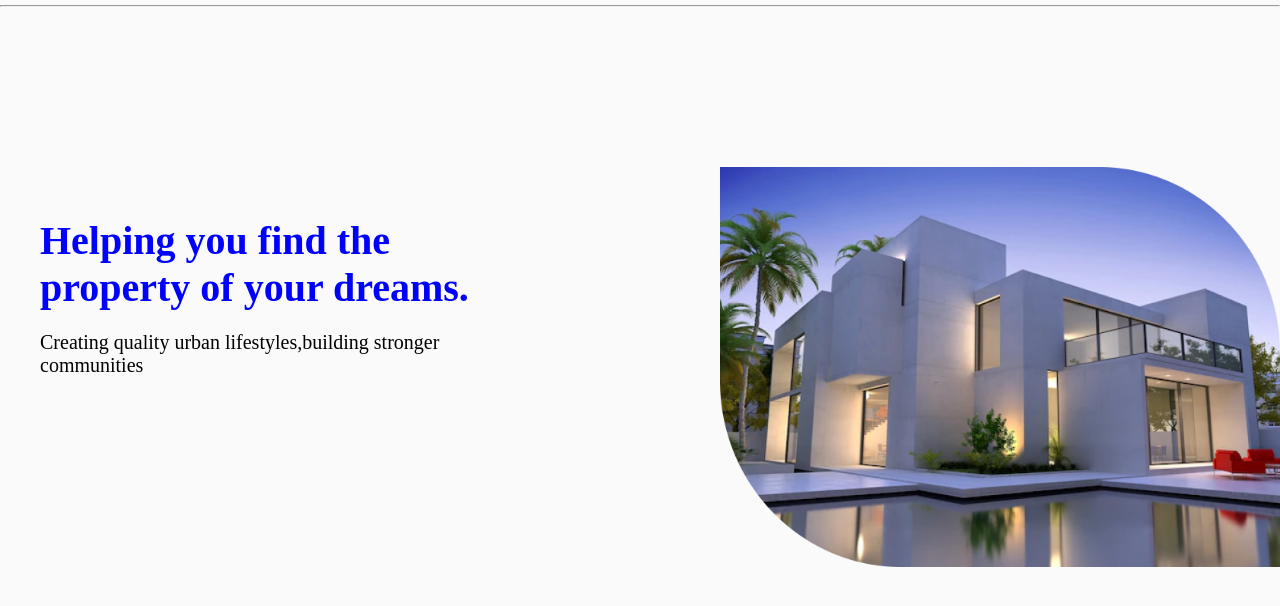
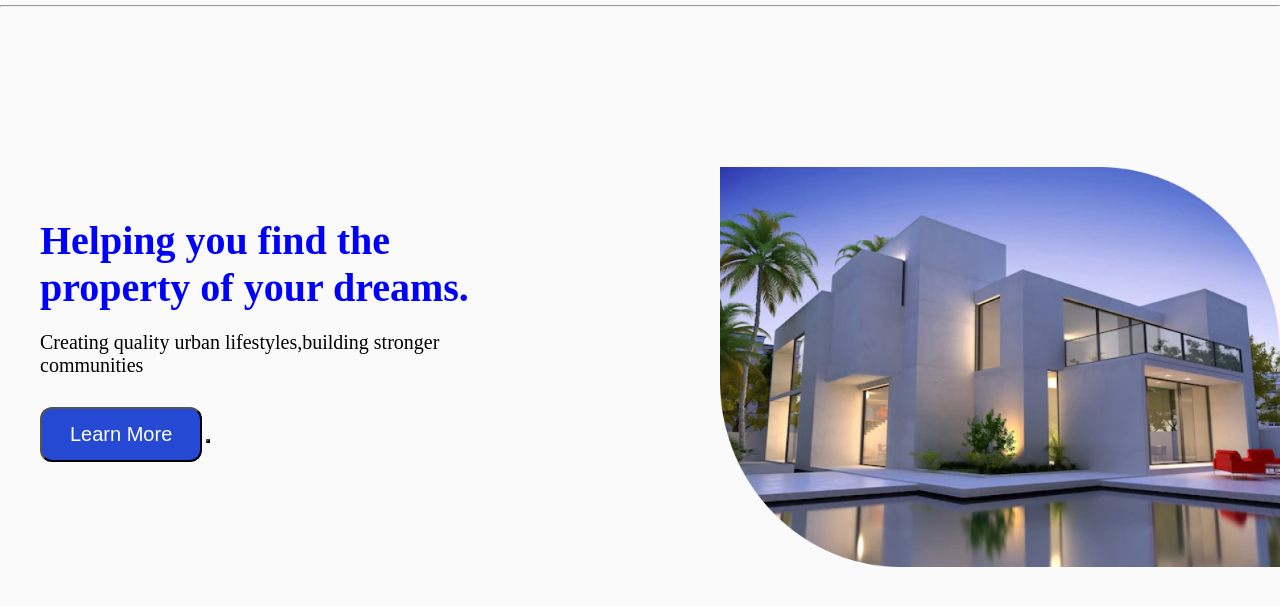
Before and after one commit to Sharonah8/Vallies-Estate, a plain HTML site: page index.html in a window 1280 px wide. Shown: the part 78-684 px from the top of the page. Drawn offline with Linux system fonts and the light colour scheme.

```diff
--- a/index.html
+++ b/index.html
@@ -34,7 +34,11 @@
             <h5 class="home-heading">Helping you find the property of your dreams.</h5>
             <p>Creating quality urban lifestyles,building stronger communities</p>
 
+            <div class="home-btn">
+                <button class="btn btn-success"> Learn More</button>
+                <button class="play-button"></button>
 
+            </div>
 
         </div>
         <div class="home-cover">
```
